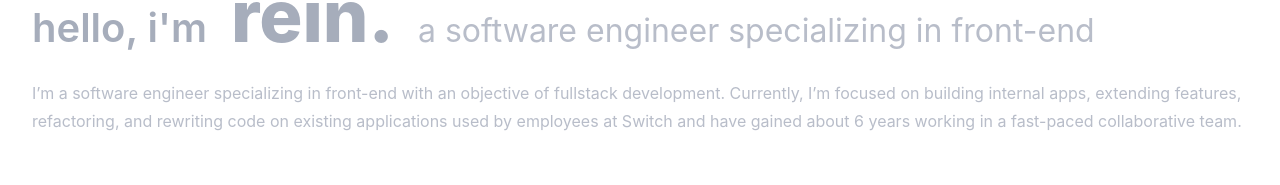
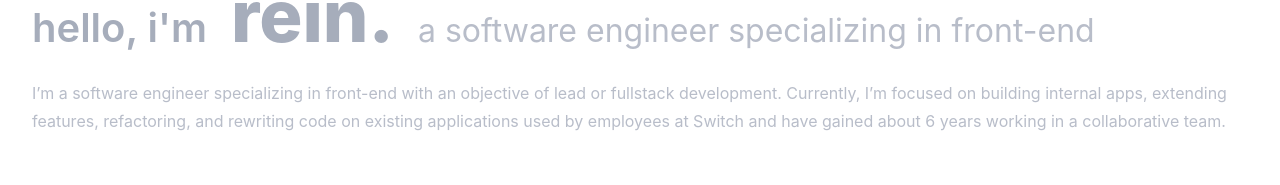
Before and after one commit to rlynjb/ds_ayyy, a Vue app: page / in a window 1280 px wide. Shown: the part 112-297 px from the top of the page. Built offline with nearby package versions, Linux system fonts and the light colour scheme.

Commit message:
update objective

```diff
--- a/src/App.vue
+++ b/src/App.vue
@@ -6,7 +6,7 @@
       <h5>a software engineer specializing in front-end</h5>
     </div>
     <p>
-      I’m a software engineer specializing in front-end with an objective of fullstack development. Currently, I’m focused on building internal apps, extending features, refactoring, and rewriting code on existing applications used by employees at Switch and have gained about 6 years working in a fast-paced collaborative team.
+      I’m a software engineer specializing in front-end with an objective of lead or fullstack development. Currently, I’m focused on building internal apps, extending features, refactoring, and rewriting code on existing applications used by employees at Switch and have gained about 6 years working in a collaborative team.
     </p>
 
     <h5 class="skills-title">
```
